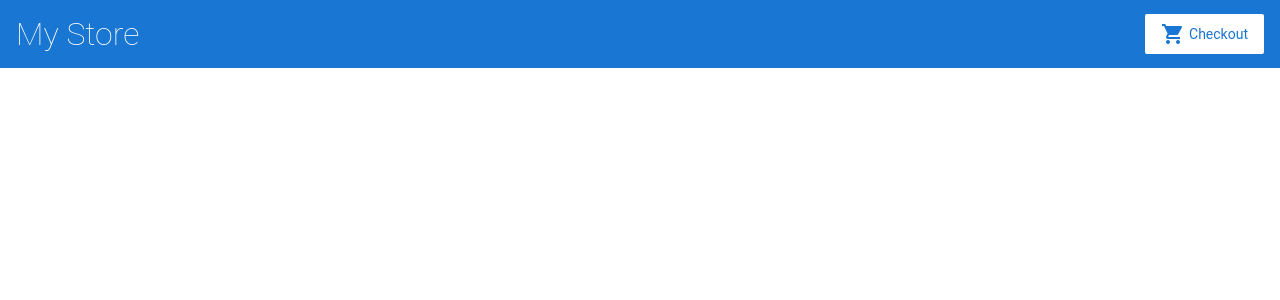
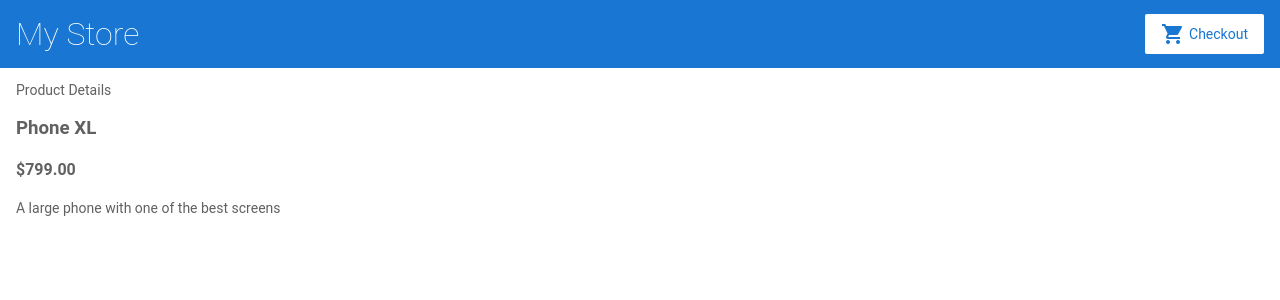
Before and after one commit to sureshjsreddy/angular-chh3uj, an Angular app: page /products/1 in a window 1280 px wide. Before the commit this address led to /. Shown: the top 300 px of the page. Built offline with nearby package versions, Linux system fonts and the light colour scheme.

Commit message:
4 files modified

```diff
--- a/src/app/app.module.ts
+++ b/src/app/app.module.ts
@@ -15,6 +15,7 @@
     ReactiveFormsModule,
     RouterModule.forRoot([
       { path: '', component: ProductListComponent },
+      { path: 'products/:productId', component: ProductDetailsComponent },
     ])
   ],
   declarations: [
--- a/src/app/product-details/product-details.component.html
+++ b/src/app/product-details/product-details.component.html
@@ -1 +1,7 @@
-<p>product-details works!</p>
+<p>Product Details</p>
+
+<div *ngIf="product">
+<h3>{{ product.name }}</h3>
+<h4>{{ product.price | currency }}</h4>
+<p>{{ product.description }}</p>
+</div>
--- a/src/app/product-details/product-details.component.ts
+++ b/src/app/product-details/product-details.component.ts
@@ -1,15 +1,26 @@
 import { Component, OnInit } from '@angular/core';
+import { ActivatedRoute } from '@angular/router';
+import { Product, products } from '../products';
 
 @Component({
   selector: 'app-product-details',
   templateUrl: './product-details.component.html',
-  styleUrls: ['./product-details.component.css']
+  styleUrls: ['./product-details.component.css'],
 })
 export class ProductDetailsComponent implements OnInit {
 
-  constructor() { }
+  product: Product | undefined;
+
+  constructor(private route: ActivatedRoute) {
+
+  }
 
   ngOnInit(): void {
+      // First get the product id from the current route.
+    const routeParams = this.route.snapshot.paramMap;
+    const productIdFromRoute = Number(routeParams.get('productId'));
+
+    // Find the product that correspond with the id provided in route.
+    this.product = products.find(product => product.id === productIdFromRoute);
   }
-
 }
--- a/src/app/product-list/product-list.component.html
+++ b/src/app/product-list/product-list.component.html
@@ -3,7 +3,7 @@
 <div *ngFor="let product of products">
   <h3>
     <a [title]="product.name + ' details'" [routerLink]="['/products',product.id]">
-      {{ product.name }} AA
+      {{ product.name }}
     </a>
   </h3>
 
```
